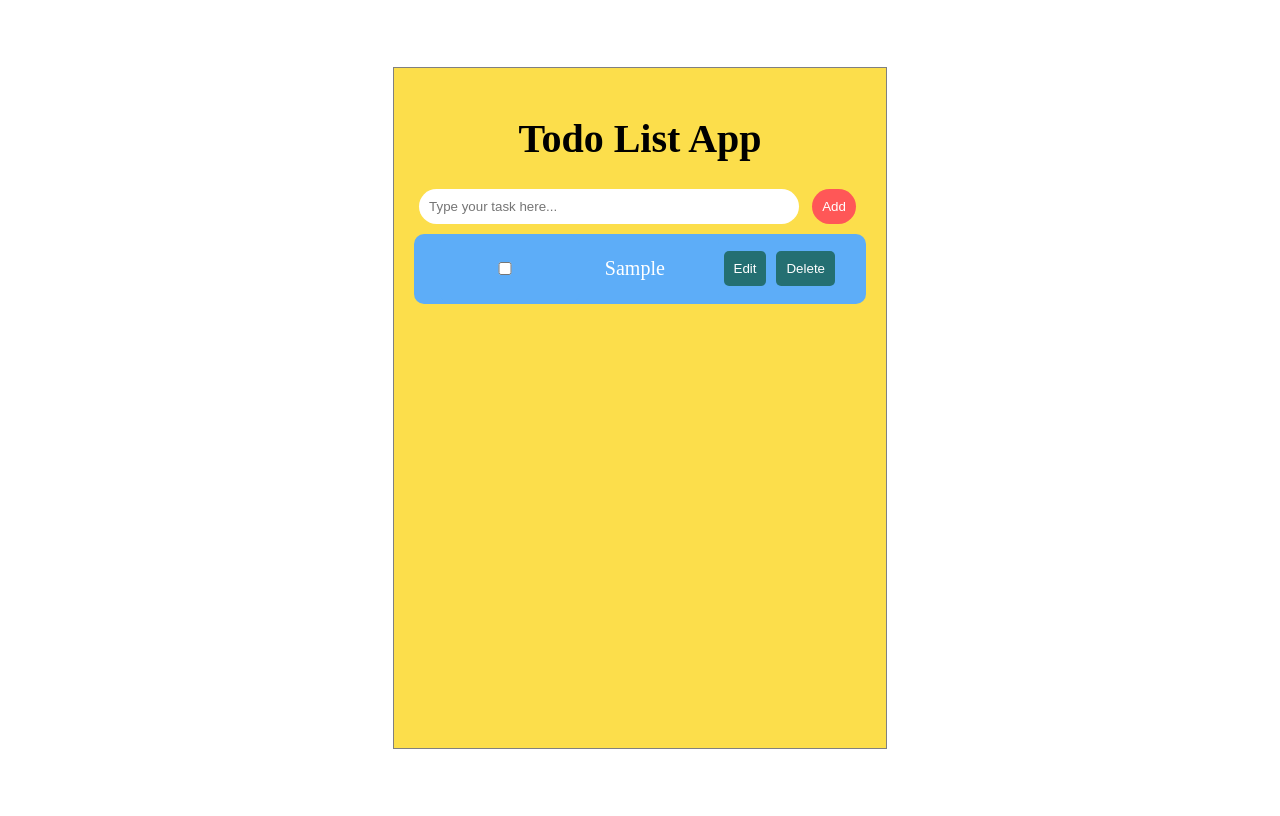
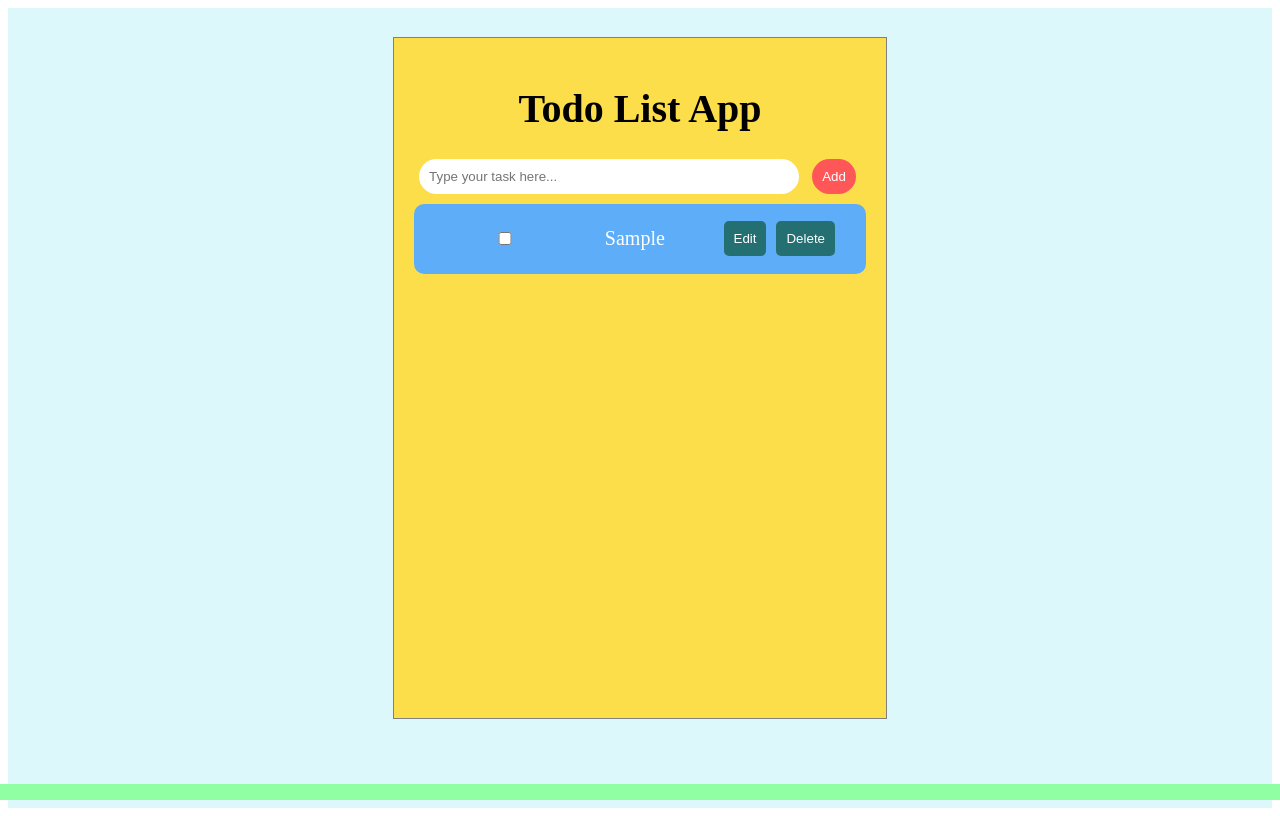
Before and after one commit to samriddhipuranik/todo_list-teknoBuilt, a React (Create React App) app: page / in a window 1280 px wide. Both pictures are taken after typing "Sample" into the empty fields and a click on the button "Add". Built offline with nearby package versions, Linux system fonts and the light colour scheme; no server answers.

Commit message:
footer and body css updated

```diff
--- a/src/App.css
+++ b/src/App.css
@@ -3,7 +3,7 @@
   display: flex;
   justify-content: center;
   align-items: center;
-  background-color: white;
+  background-color: rgb(220, 248, 250);
 }
 h1{
   color: black;
@@ -17,8 +17,9 @@ h1{
   flex-direction: column;
   align-items: center;
   font-size: 20px;
-  color: white;
+  color: rgb(255, 255, 255);
   background-color: rgb(252, 222, 75);
+  margin-bottom: 60px;
 }
 
 .todoForm {
@@ -95,7 +96,18 @@ input {
 .footer {
   text-align: center;
   position: absolute;
-  bottom: 0;
+  bottom: 0px;
   width: 100%;
   color: white;
+  background-color: #90ffa4;
+  animation: fade-out 4s ease-in;
 }
+/* adding animation to the footer */
+@keyframes fade-out {
+  0% {
+    opacity: 1;
+  }
+  100% {
+    opacity: 0;
+  }
+}
--- a/src/components/TodoList.js
+++ b/src/components/TodoList.js
@@ -1,19 +1,28 @@
 import React from "react";
-import TodoItem from "./TodoItem";
 import '../App.css';
 
+const TodoItem = ({ todos, handleDelete, handleEdit, handleToggle }) => {
+  // Separate them so that complete task goes to the bottom
+  const completedTodos = todos.filter((t) => t.completed);
+  const incompleteTodos = todos.filter((t) => !t.completed);
 
-const TodoList = ({ todos, handleDelete, handleEdit, handleToggle }) => {
-  return (
-    <ul className="allTodos">
-      <TodoItem
-        todos={todos}
-        handleDelete={handleDelete}
-        handleEdit={handleEdit}
-        handleToggle={handleToggle}
-      />
-    </ul>
-  );
+  // Combine incomplete and completed todos with completed ones at the bottom
+  const combinedTodos = [...incompleteTodos, ...completedTodos];
+
+  return combinedTodos.map((t) => (
+    <li className={`singleTodo ${t.completed ? "completed" : ""}`} key={t.id}>
+      <label className="singleTodo">
+        <input
+          type="checkbox"
+          checked={t.completed}
+          onChange={() => handleToggle(t.id)} // Handle toggle
+        />
+      </label>
+      <span className={`singleTodo ${t.completed ? "completed" : ""}`}>{t.todo}</span>
+      <button className="eachTodo-btn" onClick={() => handleEdit(t.id)}>Edit</button>
+      <button className="eachTodo-btn" onClick={() => handleDelete(t.id)}>Delete</button>
+    </li>
+  ));
 };
 
-export default TodoList;
+export default TodoItem;
```
